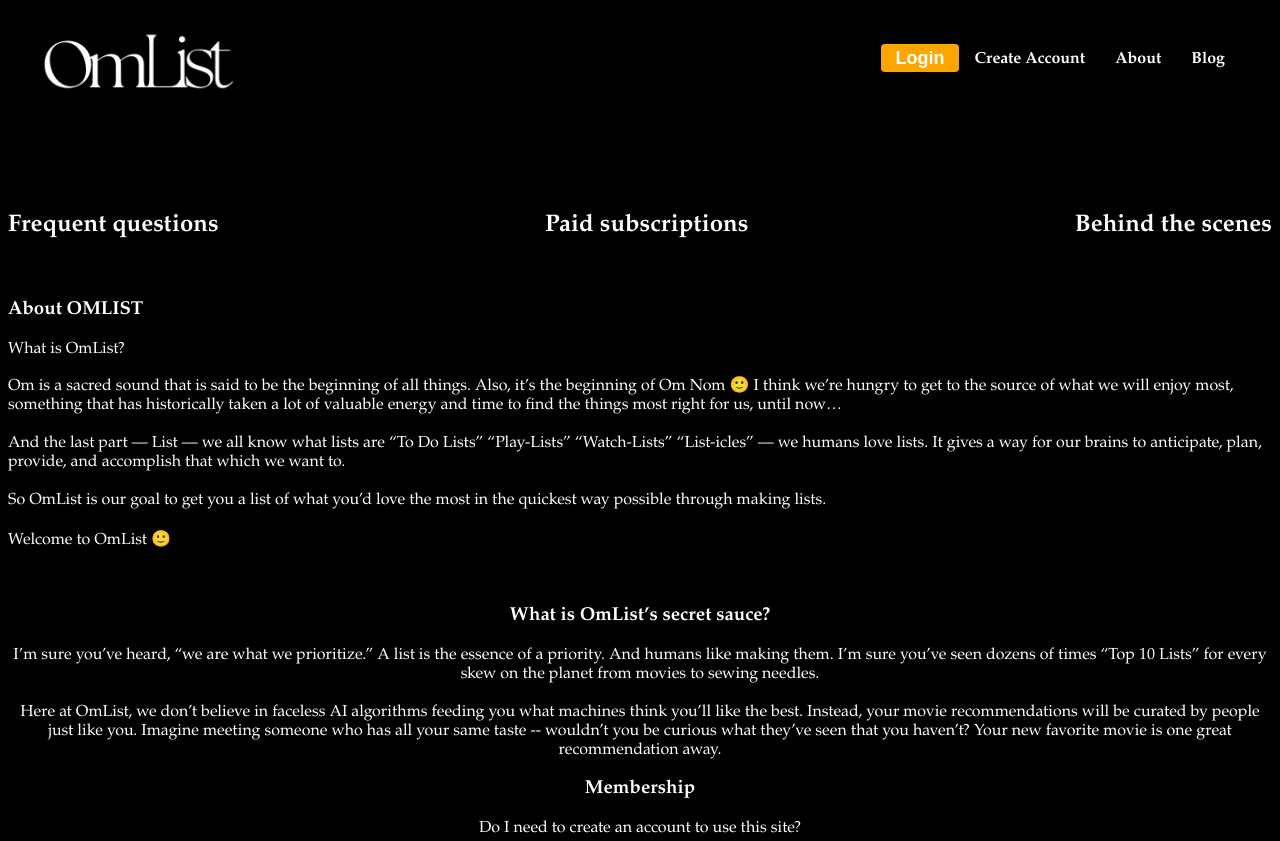
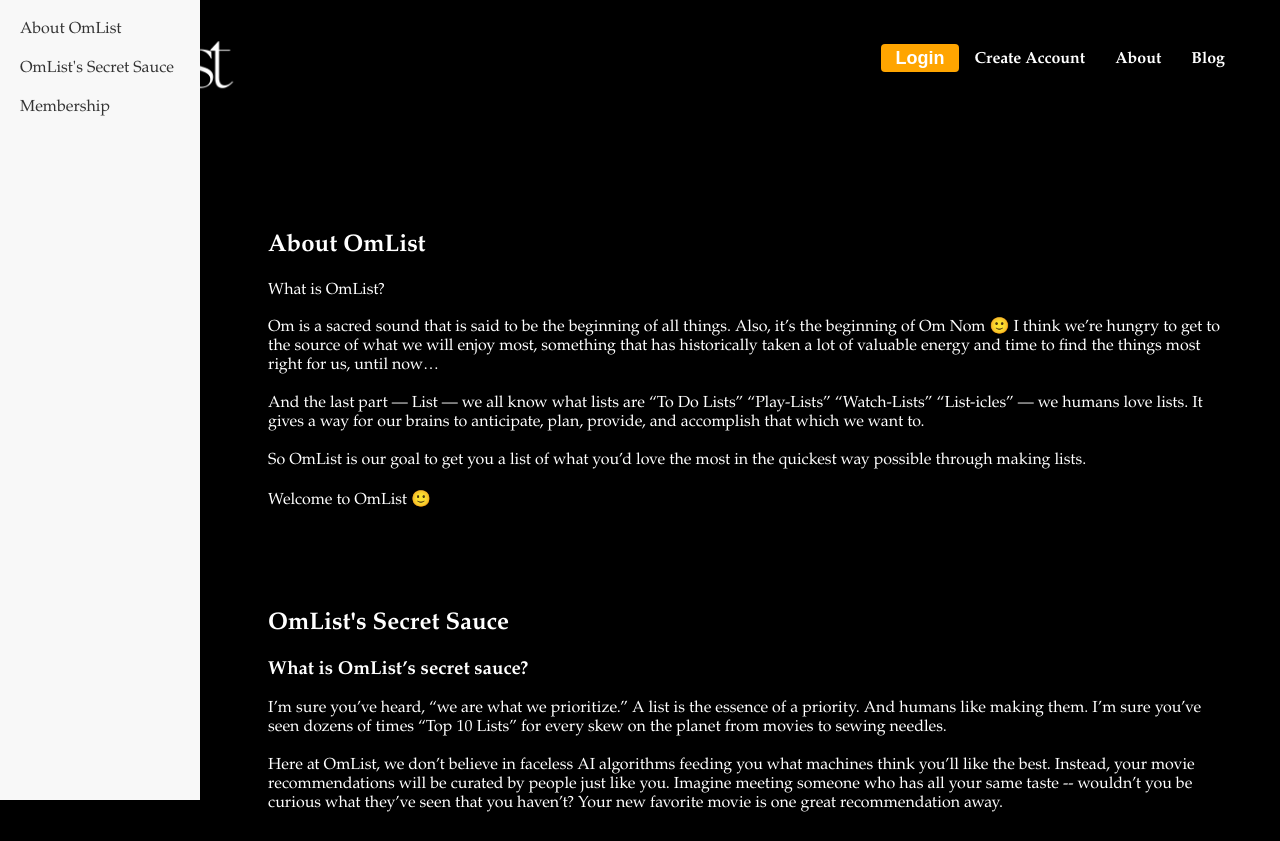
Before and after one commit to sutoscience/OmList-Website, a plain HTML site: page about.html in a window 1280 px wide. Shown: the top 841 px of the page. Drawn offline with nearby package versions, Linux system fonts and the light colour scheme.

Commit message:
in progress about 12:33p

```diff
--- a/about.html
+++ b/about.html
@@ -44,19 +44,15 @@
                     </div>
 
 
-<div class="main-container">
-    <div class="header">
-      <h2 class="title">Frequent questions</h2>
-      <h2 class="title">Paid subscriptions</h2>
-      <h2 class="title">Behind the scenes</h2>
+                    <div id="sidebar">
+                        <a href="#about">About OmList</a>
+                        <a href="#secret-sauce">OmList's Secret Sauce</a>
+                        <a href="#membership">Membership</a>
                     </div>
-    <div class="content">
-      <div class="image-wrapper">
-        <div class="image"></div>
-      </div>
-      <div class="description">
-        <h3 class="subtitle">About OMLIST</h3>
-        <div class="divider"></div>
+
+                    <div id="content">
+                        <section id="about">
+                            <h2>About OmList</h2>
                             <p class="text">What is OmList?</p>
                                 <p class="text">
                                 Om is a sacred sound that is said to be the beginning of all things.
@@ -70,11 +66,10 @@
                                 OmList is our goal to get you a list of what you’d love the most in the
                                 quickest way possible through making lists. <br /><br /> Welcome to
                                 OmList 🙂 <br />
-        </p>
-      </div>
-    </div>
-    <div class="footer">
-      <div class="section">
+                                </p> </section>
+
+                                <section id="secret-sauce">
+                                    <h2>OmList's Secret Sauce</h2>
                                     <h3 class="subtitle">What is OmList’s secret sauce?</h3>
                                     <p class="text">
                                     I’m sure you’ve heard, “we are what we prioritize.” A list is the
@@ -87,10 +82,10 @@
                                     wouldn’t you be curious what they’ve seen that you haven’t? Your new
                                     favorite movie is one great recommendation away. <br />
                                     </p>
-      </div>
-      <div class="section">
-        <h3 class="subtitle">Membership</h3>
-        <div class="divider"></div>
+                                </section>
+
+                                <section id="membership">
+                                    <h2>Membership</h2>
                                     <p class="text">Do I need to create an account to use this site?</p>
                                     <p class="text">
                                       Yes. We offer free accounts for all users, with an option to upgrade to
@@ -117,10 +112,8 @@
                                       haven’t received, or no longer possess, the reactivation link.
                                     </p>
                                   </div>
+                                </section>
                             </div>
-  </div>
-
-
 
 
     <!-- Footer Section -->
--- a/script.js
+++ b/script.js
@@ -1,3 +1,5 @@
+// Log-In Pop-Up Code
+
 window.onload = function () {
     const loginButton = document.getElementById('loginButton');
     const loginContainer = document.getElementById('login-container');
@@ -29,3 +31,14 @@ window.onload = function () {
         overlay.style.display = 'none';
     }
 }
+
+// About Page Scroll Bar
+
+window.addEventListener('scroll', function () {
+    const scrollHeight = document.documentElement.scrollHeight - window.innerHeight;
+    const scrollPosition = window.scrollY;
+    const progressBar = document.getElementById('progress-bar');
+
+    const progressHeight = (scrollPosition / scrollHeight) * 100;
+    progressBar.style.height = progressHeight + 'vh';
+});
--- a/style.css
+++ b/style.css
@@ -490,6 +490,41 @@ body a {
 
 /* About Page Styling */
 
+#sidebar {
+    position: fixed;
+    top: 0;
+    left: 0;
+    width: 200px;
+    height: 100vh;
+    background-color: #f8f8f8;
+    padding: 20px;
+    box-shadow: 2px 0 5px rgba(0, 0, 0, 0.1);
+}
+
+#sidebar a {
+    display: block;
+    margin-bottom: 20px;
+    color: #333;
+    text-decoration: none;
+}
+
+#progress-bar {
+    position: absolute;
+    top: 0;
+    right: 0;
+    width: 5px;
+    height: 0;
+    background-color: #3498db;
+}
+
+#content {
+    margin-left: 220px;
+    padding: 40px;
+}
+
+section {
+    margin-bottom: 100px;
+}
 
 
 
```
Lines whose indentation alone changed are shown as unchanged.
